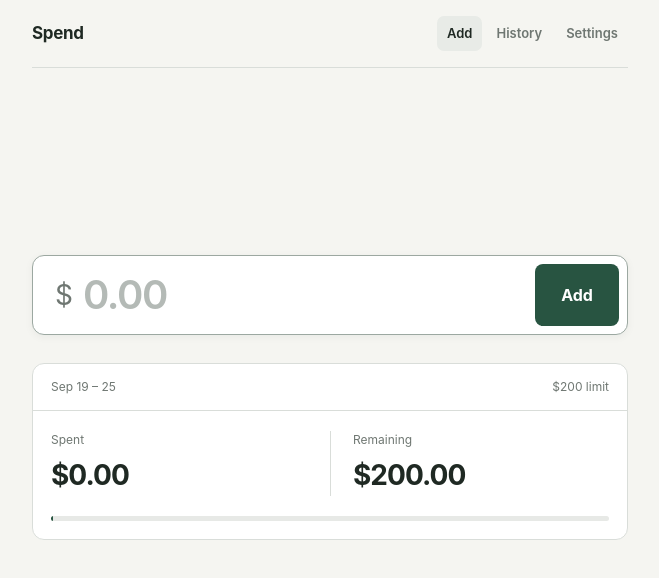
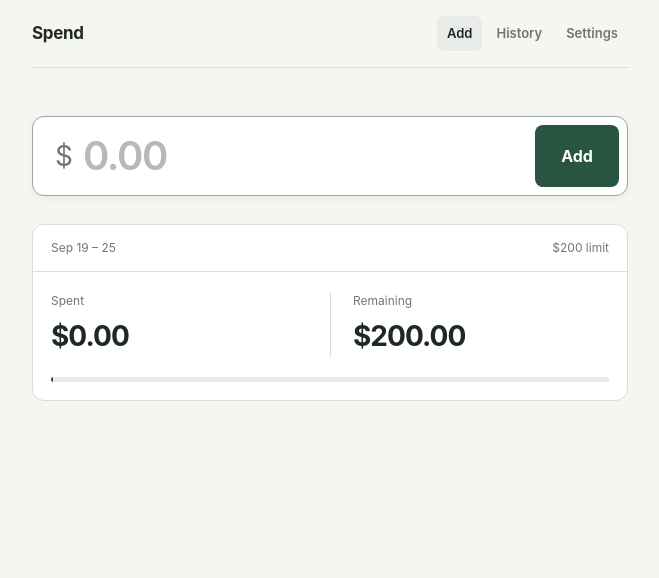
Before and after one commit to colinbate/spend, a SvelteKit app: page / in a window 1280 px wide. Shown: the top 578 px of the page, without its empty margins (310-969 px from the left). Built offline with nearby package versions, Linux system fonts and the light colour scheme.

Commit message:
Better mobile experience

```diff
--- a/package.json
+++ b/package.json
@@ -1,7 +1,7 @@
 {
 	"name": "spend",
 	"private": true,
-	"version": "0.1.2",
+	"version": "0.1.3",
 	"type": "module",
 	"packageManager": "pnpm@12.4.1",
 	"scripts": {
--- a/src/routes/+page.svelte
+++ b/src/routes/+page.svelte
@@ -100,6 +100,7 @@
 	<form class="quick-entry" onsubmit={captureExpense}>
 		<div class="amount-input">
 			<span aria-hidden="true">$</span>
+			<!-- svelte-ignore a11y_autofocus -->
 			<input
 				{@attach focusAmount}
 				bind:value={amount}
@@ -108,6 +109,7 @@
 				type="text"
 				placeholder="0.00"
 				autocomplete="off"
+				autofocus
 			/>
 			<button type="submit" disabled={saving}>{saving ? 'Saving' : 'Add'}</button>
 		</div>
--- a/src/routes/layout.css
+++ b/src/routes/layout.css
@@ -112,7 +112,7 @@ select:focus-visible {
 	display: flex;
 	min-height: calc(100vh - 69px);
 	flex-direction: column;
-	justify-content: center;
+	justify-content: start;
 	gap: 28px;
 	padding: 48px 0 120px;
 }
```
